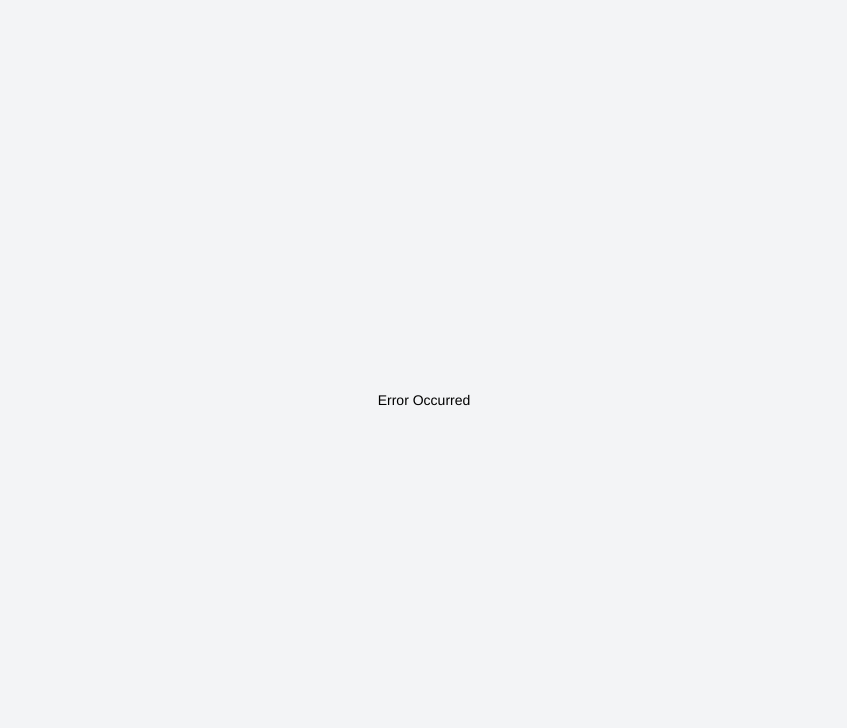
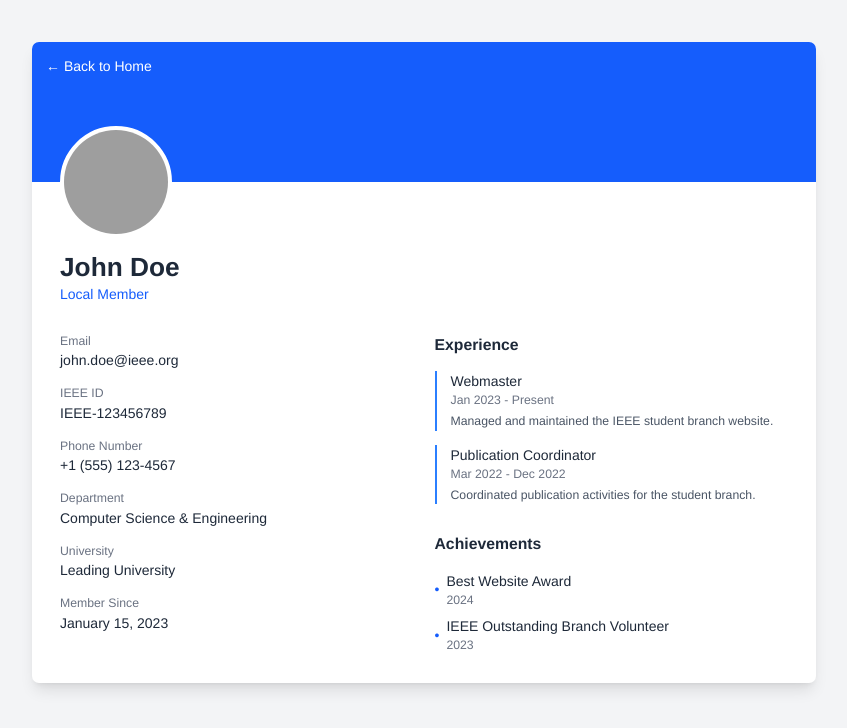
Before and after one commit to BishalModak/IEEE-Project, a React (Vite) app: page /user in a window 1280 px wide. Before the commit this address had no page. Shown: the top 728 px of the page, without its empty margins (216-1063 px from the left). Built offline with nearby package versions, Linux system fonts and the light colour scheme; grey boxes are pictures that could not be loaded.

Commit message:
User profile added

```diff
--- a/src/JoinUS/JoinUs.jsx
+++ b/src/JoinUS/JoinUs.jsx
@@ -2,7 +2,7 @@ import React from 'react';
 
 const JoinUs = () => {
     return (
-        <section className="bg-yellow-100 py-12 flex justify-center">
+        <section className=" py-12 flex justify-center">
             <div className="bg-white p-8 w-full max-w-3xl shadow-lg rounded">
                 <h2 className="text-center text-3xl font-bold text-[#045C99] mb-6">IEEE Membership Registration</h2>
 
--- a/src/News/News.jsx
+++ b/src/News/News.jsx
@@ -49,7 +49,7 @@ const News = () => {
                             </div>
                             <h3 className="text-xl font-semibold px-4">{news.title}</h3>
                             <p className="px-4 py-2 text-gray-700">{news.desc}</p>
-                            <Link to={`/news/${news.id}`} className="text-[#045C99] px-4 hover:underline">Read More</Link>
+                            <a href={`/news/${news.id}`} className="text-[#045C99] px-4 hover:underline">Read More</a>
                         </div>
                     ))}
                 </div>
--- a/src/SignIn/SignIn.jsx
+++ b/src/SignIn/SignIn.jsx
@@ -129,9 +129,9 @@ const SignIn = () => {
 
               <p className="text-center text-sm text-gray-600 mt-4">
                 Create an account{' '}
-                <Link to="/signup" className="text-blue-600 hover:underline">
+                <a href='/signup' className="text-blue-600 hover:underline">
                   Sign Up
-                </Link>
+                </a>
               </p>
             </form>
           </div>
--- /dev/null
+++ b/src/UserPage/UserPage.jsx
@@ -0,0 +1,149 @@
+import React, { useState, useEffect } from 'react';
+import { Link } from 'react-router-dom';
+
+const UserPage = () => {
+    // This would normally come from an API or context
+    const [userData] = useState({
+        name: 'John Doe',
+        email: 'john.doe@ieee.org',
+        ieeeId: 'IEEE-123456789',
+        phoneNumber: '+1 (555) 123-4567',
+        memberType: 'Local Member',
+        department: 'Computer Science & Engineering',
+        university: 'Leading University',
+        joinedDate: 'January 15, 2023',
+        experience: [
+            {
+                id: 1,
+                position: 'Webmaster',
+                duration: 'Jan 2023 - Present',
+                description: 'Managed and maintained the IEEE student branch website.'
+            },
+            {
+                id: 2,
+                position: 'Publication Coordinator',
+                duration: 'Mar 2022 - Dec 2022',
+                description: 'Coordinated publication activities for the student branch.'
+            }
+        ],
+        profileImage: 'https://i.ibb.co/7pp5Zcp/person1.jpg', // Default image path
+        achievements: [
+            { id: 1, title: 'Best Website Award', year: '2024' },
+            { id: 2, title: 'IEEE Outstanding Branch Volunteer', year: '2023' }
+        ]
+    });
+
+    // For demonstration, you would fetch user data from API in a real application
+    useEffect(() => {
+        // Simulating API fetch
+        // const fetchUserData = async () => {
+        //   try {
+        //     const response = await fetch('/api/user/profile');
+        //     const data = await response.json();
+        //     setUserData(data);
+        //   } catch (error) {
+        //     console.error('Error fetching user data:', error);
+        //   }
+        // };
+        //
+        // fetchUserData();
+    }, []);
+    return (
+        <div className="bg-gray-100 min-h-screen py-12 px-4">
+            <div className="max-w-4xl mx-auto bg-white rounded-lg shadow-lg overflow-hidden">
+
+                {/* Header with background */}
+                <div className="bg-blue-600 h-40 relative">
+                    {/* Navigation link */}
+                    <div className="absolute top-4 left-4">
+                        <Link to="/" className="text-white hover:text-blue-200">
+                            &larr; Back to Home
+                        </Link>
+                    </div>
+
+                    {/* Profile image */}
+                    <div className="absolute -bottom-16 left-8">
+                        <img
+                            src={userData.profileImage}
+                            alt={`${userData.name}'s profile`}
+                            className="w-32 h-32 rounded-full border-4 border-white object-cover bg-white"
+                        />
+                    </div>
+                </div>
+
+                {/* User info */}
+                <div className="pt-20 px-8 pb-8">
+                    <h1 className="text-3xl font-bold text-gray-800">{userData.name}</h1>
+                    <p className="text-blue-600 font-medium">{userData.memberType}</p>
+
+                    {/* User details */}
+                    <div className="grid grid-cols-1 md:grid-cols-2 gap-6 mt-8">
+                        <div className="space-y-4">
+                            <div>
+                                <h2 className="text-sm font-medium text-gray-500">Email</h2>
+                                <p className="text-gray-800">{userData.email}</p>
+                            </div>
+
+                            <div>
+                                <h2 className="text-sm font-medium text-gray-500">IEEE ID</h2>
+                                <p className="text-gray-800">{userData.ieeeId}</p>
+                            </div>
+
+                            <div>
+                                <h2 className="text-sm font-medium text-gray-500">Phone Number</h2>
+                                <p className="text-gray-800">{userData.phoneNumber}</p>
+                            </div>
+
+                            <div>
+                                <h2 className="text-sm font-medium text-gray-500">Department</h2>
+                                <p className="text-gray-800">{userData.department}</p>
+                            </div>
+
+                            <div>
+                                <h2 className="text-sm font-medium text-gray-500">University</h2>
+                                <p className="text-gray-800">{userData.university}</p>
+                            </div>
+
+                            <div>
+                                <h2 className="text-sm font-medium text-gray-500">Member Since</h2>
+                                <p className="text-gray-800">{userData.joinedDate}</p>
+                            </div>
+                        </div>
+
+                        {/* Experience Section */}
+                        <div>
+                            <h2 className="text-lg font-semibold text-gray-800 mb-4">Experience</h2>
+                            <div className="space-y-4">
+                                {userData.experience.map((exp) => (
+                                    <div key={exp.id} className="border-l-2 border-blue-500 pl-4">
+                                        <h3 className="font-medium text-gray-800">{exp.position}</h3>
+                                        <p className="text-sm text-gray-500">{exp.duration}</p>
+                                        <p className="text-sm text-gray-600 mt-1">{exp.description}</p>
+                                    </div>
+                                ))}
+                            </div>
+
+                            {/* Achievements Section */}
+                            <h2 className="text-lg font-semibold text-gray-800 mb-4 mt-8">Achievements</h2>
+                            <div className="space-y-2">
+                                {userData.achievements.map((achievement) => (
+                                    <div key={achievement.id} className="flex items-center">
+                                        <span className="text-blue-600 mr-2">•</span>
+                                        <div>
+                                            <p className="font-medium text-gray-800">{achievement.title}</p>
+                                            <p className="text-sm text-gray-500">{achievement.year}</p>
+                                        </div>
+                                    </div>
+                                ))}
+                            </div>
+                        </div>
+                    </div>
+
+
+                </div>
+            </div>
+        </div>
+    );
+};
+
+export default UserPage;
--- a/src/blog/Blog.jsx
+++ b/src/blog/Blog.jsx
@@ -1,6 +1,15 @@
-import React from 'react';
+import React, { useEffect, useState } from 'react';
+import { FaCalendarDays, FaUser } from 'react-icons/fa6';
 
 const Blog = () => {
+
+    const [datas, setData] = useState([]);
+
+    useEffect(() => {
+        fetch('/News.json')
+            .then(res => res.json())
+            .then(data => setData(data));
+    }, [])
     return (
         <>
             {/* Blog Title */}
@@ -40,29 +49,23 @@ const Blog = () => {
 
                     {/* Blog Cards */}
                     <div className="grid grid-cols-1 md:grid-cols-2 gap-6">
-                        {/* Blog 1 */}
-                        <div className="shadow-md rounded-lg pb-4">
-                            <img src="img/blog1.png" alt="Robotics Workshop" className="w-full h-[150px] object-cover rounded-t-lg" />
-                            <div className="flex gap-4 p-2 text-sm text-gray-600">
-                                <p><i className="fa-solid fa-calendar-days"></i> date</p>
-                                <p><i className="fa-solid fa-user"></i> Full Name</p>
-                            </div>
-                            <h3 className="px-5 font-semibold">Robotics Workshop Highlights</h3>
-                            <p className="px-5 text-sm text-gray-700">A detailed recap of our recent robotics workshop featuring hands-on experience with cutting-edge technology and expert insights...</p>
-                            <a href="#" className="text-[#045C99]  px-5 hover:underline inline-block mt-2">Read More</a>
-                        </div>
+                        {/* Blog  */}
 
-                        {/* Blog 2 */}
-                        <div className="shadow-md rounded-lg pb-4">
-                            <img src="img/blog2.png" alt="AI Advances" className="w-full h-[150px] object-cover rounded-t-lg" />
-                            <div className="flex gap-4 p-2 text-sm text-gray-600">
-                                <p><i className="fa-solid fa-calendar-days"></i> date</p>
-                                <p><i className="fa-solid fa-user"></i> Full Name</p>
-                            </div>
-                            <h3 className="px-5 font-semibold">Latest Advancements in Artificial Intelligence</h3>
-                            <p className="px-5 text-sm text-gray-700">Exploring the cutting-edge developments in AI and their potential impact on various industries. A comprehensive look at machine learning algorithms...</p>
-                            <a href="#" className="text-[#045C99]  px-5 hover:underline inline-block mt-2">Read More</a>
-                        </div>
+
+                            {datas.map((news, i) => (
+                                <div key={i} className="shadow-md rounded-lg pb-4 overflow-hidden">
+                                    <img src={news.img} alt={news.title} className="h-40 w-full object-cover" />
+                                    <div className="flex gap-6 p-3 text-sm text-gray-500">
+                                        <p><FaCalendarDays className="inline mr-1" /> Date</p>
+                                        <p><FaUser className="inline mr-1" /> Full Name</p>
+                                    </div>
+                                    <h3 className="text-xl font-semibold px-4">{news.title}</h3>
+                                    <p className="px-4 py-2 text-gray-700">{news.desc}</p>
+                                    <a href={`/news/${news.id}`} className="text-[#045C99] px-4 hover:underline">Read More</a>
+                                </div>
+                            ))}
+
+
                     </div>
                 </div>
 
```
Also changed, not shown: src/main.jsx (+6 -12 lines).
